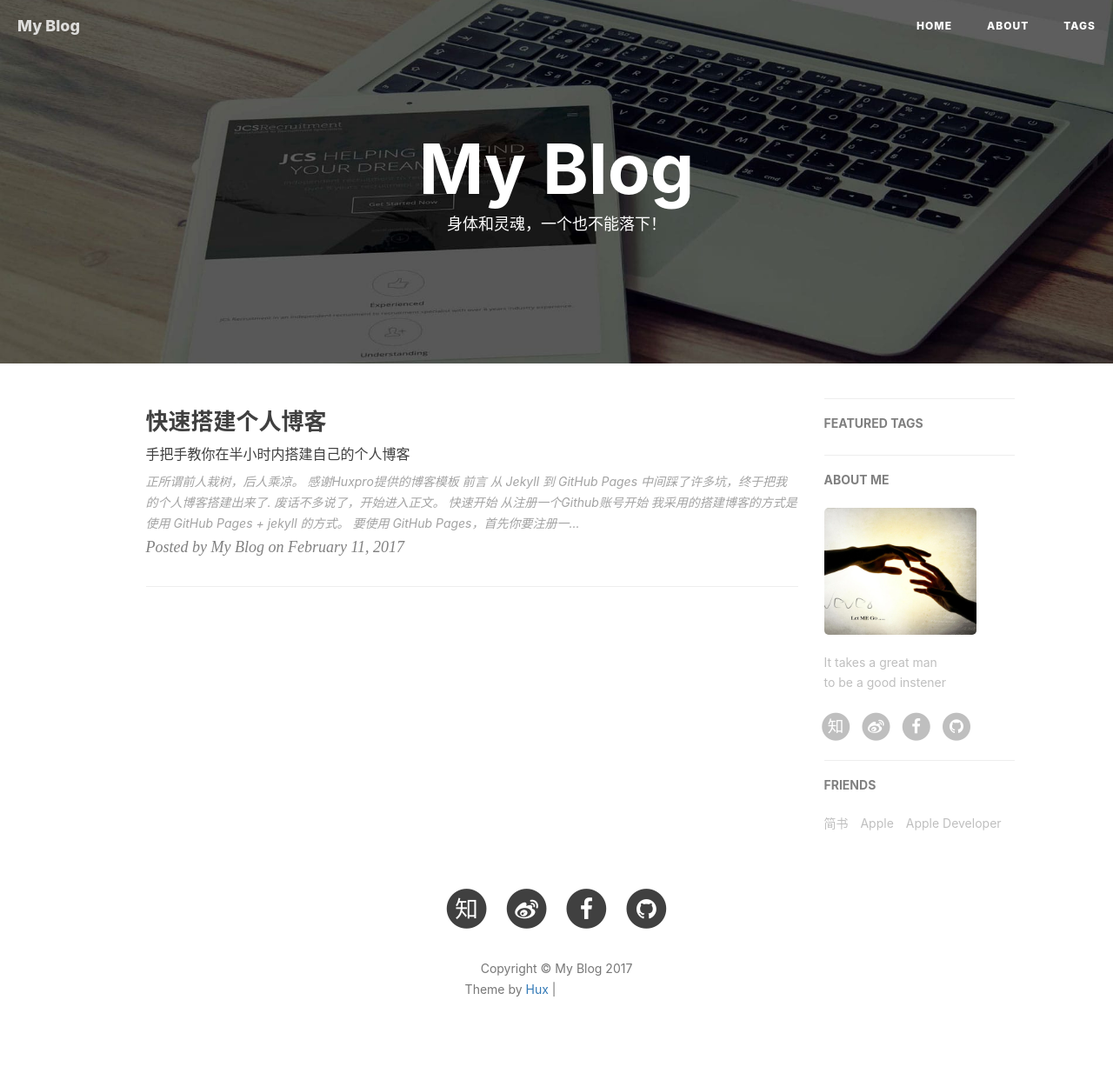
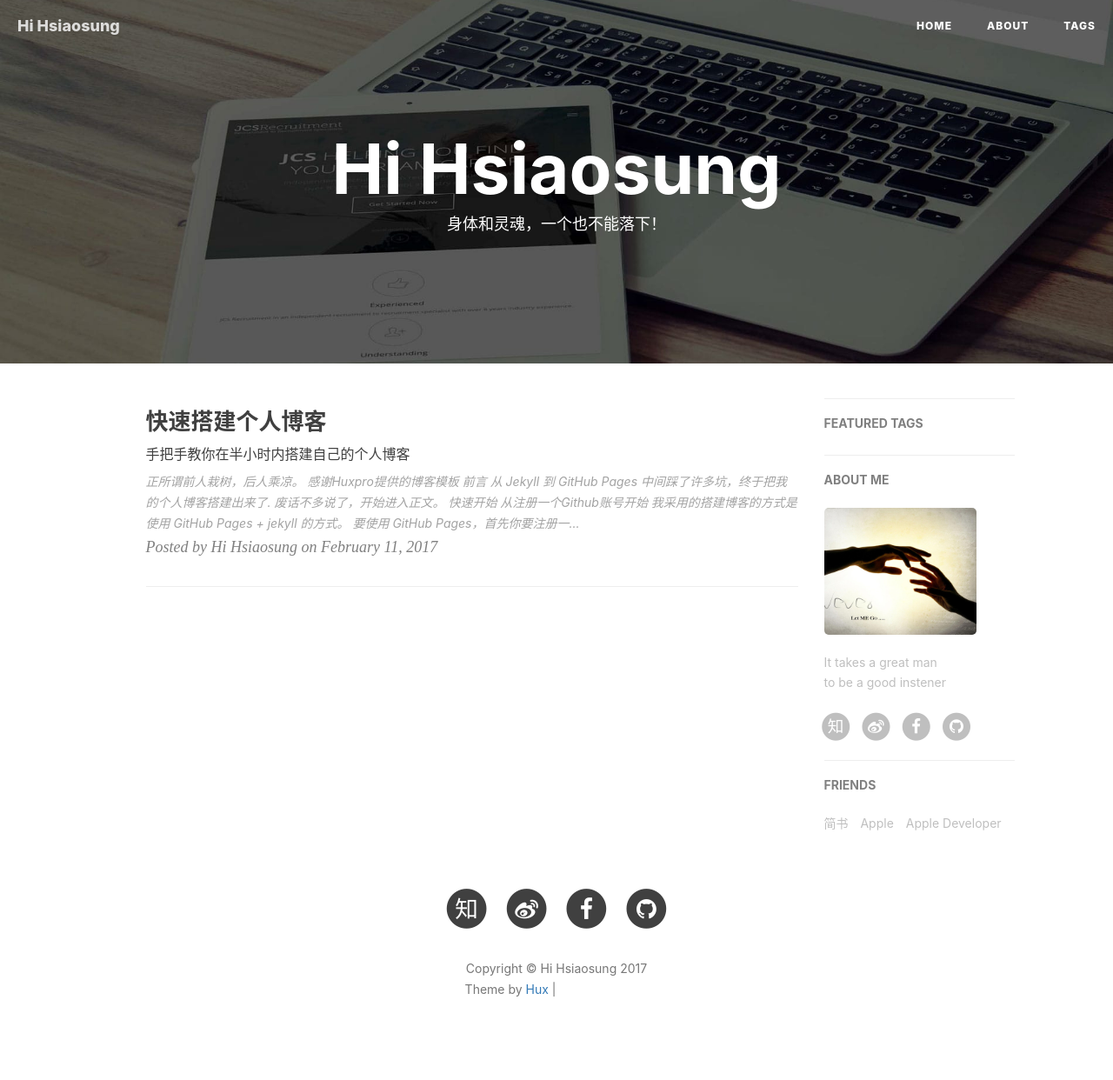
Before and after one commit to qixiaosong/qixiaosong.github.io, a Jekyll site: the page built from index.html, in a window 1280 px wide. Shown: the whole page at 87% size. Built offline with Jekyll 4.4.1, drawn with Linux system fonts in a browser that asks for light colours; nearby versions of some CDN libraries; the list of posts is cut into pages by our own code; comment, search, counter and statistics services are not loaded; grey boxes are pictures that could not be loaded.

```diff
--- a/_config.yml
+++ b/_config.yml
@@ -1,5 +1,5 @@
 # Site settings
-title: My Blog
+title: Hi Hsiaosung
 SEOTitle: Hsiaosung的博客 | My Blog
 header-img: img/post-bg-rwd.jpg
 email: qixiaosong@gmail.com
@@ -67,7 +67,7 @@ duoshuo_share: true                     # set to false if you want to use Commen
 
 # Analytics settings
 # Baidu Analytics
-#ba_track_id: b50bf2b12b5338a1845e33832976fd68
+ba_track_id: 9080099d326d62690f200358f3bfdaf6
 
 # Google Analytics
 #ga_track_id: 'UA-90855596-1'            # Format: UA-xxxxxx-xx
```
